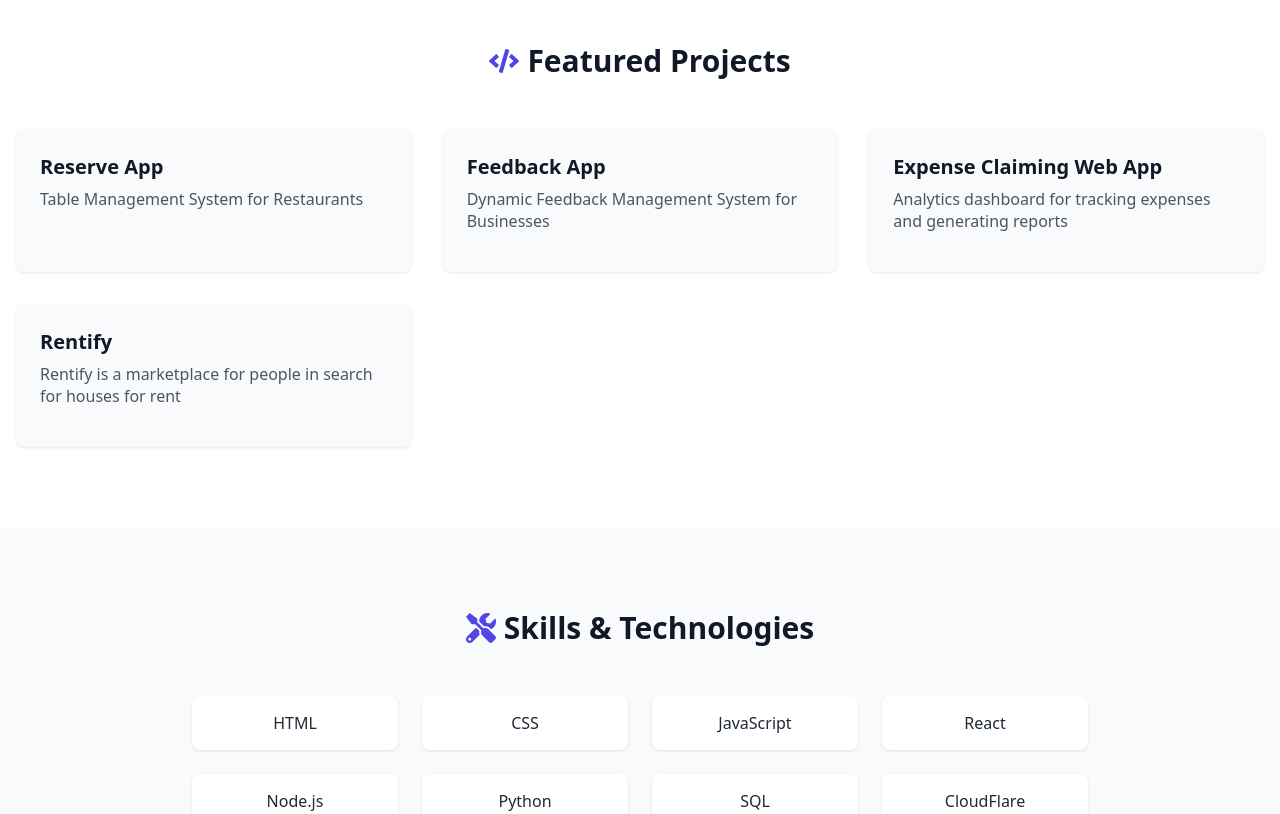
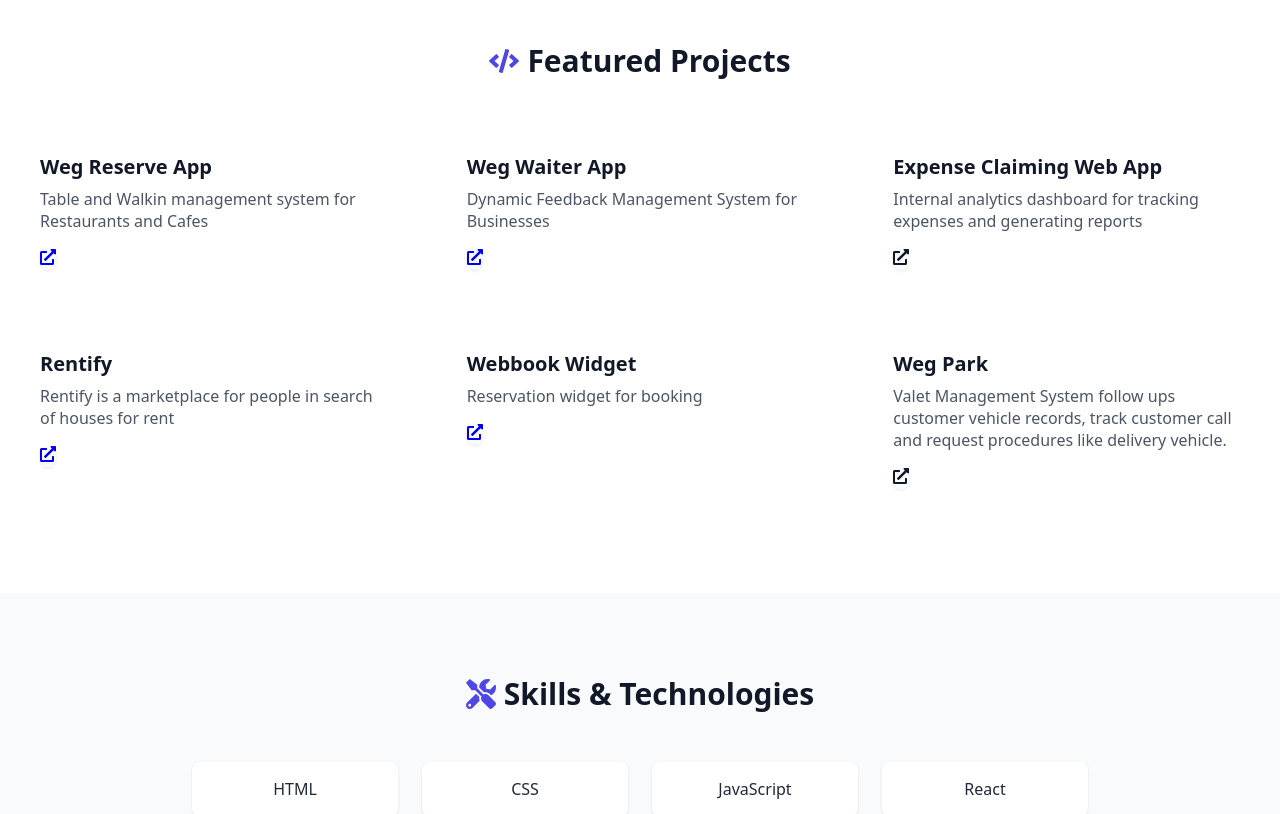
Before and after one commit to vamshi1504/Portfolio, a React (Vite) app: page / in a window 1280 px wide. Shown: the part 2060-2874 px from the top of the page. Built offline with nearby package versions, Linux system fonts and the light colour scheme.

Commit message:
New Projects added

```diff
--- a/src/components/Footer.tsx
+++ b/src/components/Footer.tsx
@@ -5,7 +5,8 @@ export function Footer() {
   return (
     <footer className="footer">
       <div className="container">
-        <p>© 2025 Vamsi. All rights reserved.</p>
+        {/* <p>© 2025 Vamsi. All rights reserved.</p> */}
+        <p> 2025 Vamsi®. All rights reserved.</p>
       </div>
     </footer>
   );
--- a/src/components/Projects.tsx
+++ b/src/components/Projects.tsx
@@ -1,27 +1,50 @@
-import React from 'react';
-import { FaCode, FaExternalLinkAlt } from 'react-icons/fa';
-import '../styles/Projects.css';
+import React from "react";
+import { FaCode, FaExternalLinkAlt } from "react-icons/fa";
+import "../styles/Projects.css";
 
 const projects = [
   {
-    title: "Reserve App",
-    description: "Table Management System for Restaurants"
+    title: "Weg Reserve App",
+    description: " Table and Walkin management system for Restaurants and Cafes",
+    link: "https://play.google.com/store/apps/details?id=com.wegsoft.reserve&hl=en",
   },
   {
-    title: "Feedback App",
+    title: "Weg Waiter App",
     description: "Dynamic Feedback Management System for Businesses",
-    image: "https://images.unsplash.com/photo-1454165804606-c3d57bc86b40?auto=format&fit=crop&w=800&q=80"
+    image:
+      "https://images.unsplash.com/photo-1454165804606-c3d57bc86b40?auto=format&fit=crop&w=800&q=80",
+    link: "https://play.google.com/store/apps/details?id=com.wegsoft.wegwaiter&hl=en"
   },
   {
     title: "Expense Claiming Web App",
-    description: "Analytics dashboard for tracking expenses and generating reports",
-    image: "https://images.unsplash.com/photo-1460925895917-afdab827c52f?auto=format&fit=crop&w=800&q=80"
+    description:
+      "Internal analytics dashboard for tracking expenses and generating reports",
+    image:
+      "https://images.unsplash.com/photo-1460925895917-afdab827c52f?auto=format&fit=crop&w=800&q=80",
+    // link: "https://expenseclaim.example.com",
   },
   {
     title: "Rentify",
-    description: "Rentify is a marketplace for people in search for houses for rent",
-    image: "https://images.unsplash.com/photo-1460925895917-afdab827c52f?auto=format&fit=crop&w=800&q=80"
-  }
+    description:
+      "Rentify is a marketplace for people in search of houses for rent",
+    image:
+      "https://images.unsplash.com/photo-1460925895917-afdab827c52f?auto=format&fit=crop&w=800&q=80",
+    link: "https://github.com/vamshi1504/Rentify-P",
+  },
+  {
+    title: "Webbook Widget",
+    description: "Reservation widget for booking",
+    image:
+      "https://images.unsplash.com/photo-1460925895917-afdab827c52f?auto=format&fit=crop&w=800&q=80",
+    link: "https://webbook.wegsoft.com/",
+  },
+  {
+    title: "Weg Park",
+    description: "Valet Management System follow ups customer vehicle records, track customer call and request procedures like delivery vehicle.",
+    image:
+      "https://images.unsplash.com/photo-1460925895917-afdab827c52f?auto=format&fit=crop&w=800&q=80",
+    // link: "https://webbook.wegsoft.com/",
+  },
 ];
 
 export function Projects() {
@@ -34,11 +57,18 @@ export function Projects() {
         </h2>
         <div className="projects-grid">
           {projects.map((project, index) => (
-            <div key={index} className="project-card">
-              <div className="project-content">
-                <h3 className="project-title">{project.title}</h3>
-                <p className="project-description">{project.description}</p>
-              </div>
+            <div className="project-content">
+              <h3 className="project-title">{project.title}</h3>
+              <p className="project-description">{project.description}</p>
+              <a
+                key={index}
+                href={project.link}
+                target="_blank"
+                rel="noopener noreferrer"
+                className="project-card"
+              >
+                <FaExternalLinkAlt className="project-link-icon" />
+              </a>
             </div>
           ))}
         </div>
```
